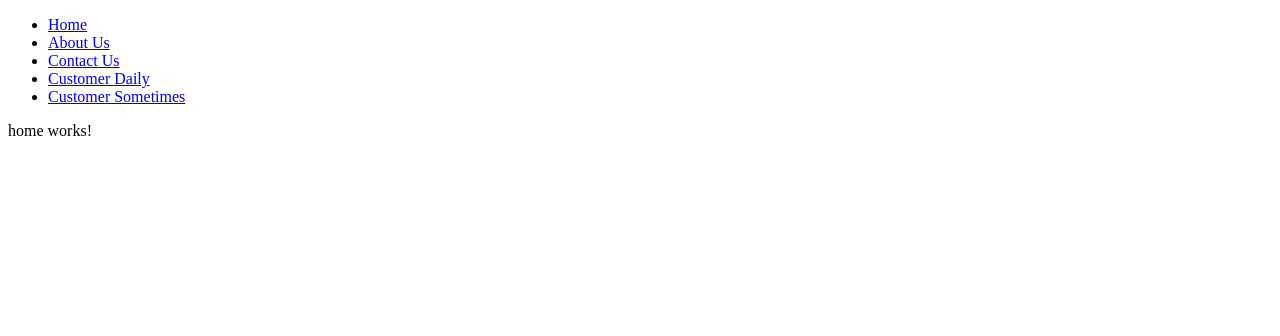
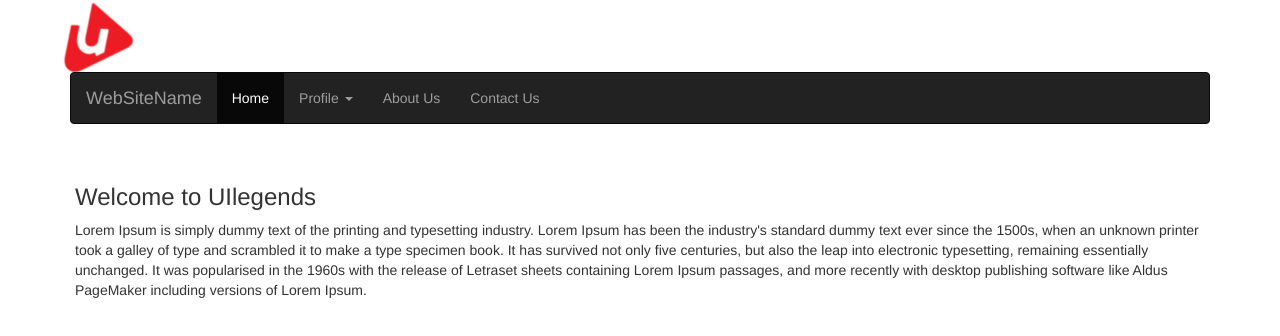
Before and after one commit to uilegends/routing, an Angular app: page /home in a window 1280 px wide. Shown: the top 336 px of the page. Built offline with nearby package versions, Linux system fonts and the light colour scheme.

Commit message:
change in app

```diff
--- a/angular.json
+++ b/angular.json
@@ -23,9 +23,14 @@
               "src/assets"
             ],
             "styles": [
-              "src/styles.css"
+              "src/styles.css",
+              "src/assets/custom.css",
+              "node_modules/bootstrap/dist/css/bootstrap.min.css"
             ],
-            "scripts": []
+            "scripts": [
+              "node_modules/jquery/dist/jquery.min.js",
+              "node_modules/bootstrap/dist/js/bootstrap.min.js"
+            ]
           },
           "configurations": {
             "production": {
--- a/package.json
+++ b/package.json
@@ -19,7 +19,9 @@
     "@angular/platform-browser": "~7.1.0",
     "@angular/platform-browser-dynamic": "~7.1.0",
     "@angular/router": "~7.1.0",
+    "bootstrap": "^3.4.1",
     "core-js": "^2.5.4",
+    "jquery": "^3.4.1",
     "rxjs": "~6.3.3",
     "tslib": "^1.9.0",
     "zone.js": "~0.8.26"
--- a/src/app/app.component.html
+++ b/src/app/app.component.html
@@ -1,8 +1,32 @@
-<ul>
-  <li><a href="#" routerLink="home">Home</a></li>
-  <li><a href="#" routerLink="about">About Us</a></li>
-  <li><a href="#" routerLink="contact">Contact Us</a></li>
-  <li><a href="#" routerLink="customer/dailyways">Customer Daily</a></li>
-  <li><a href="#" routerLink="customer/sometimes">Customer Sometimes</a></li>
-</ul>
+<header class="blog-header py-3">
+  <div class="row flex-nowrap justify-content-between align-items-center">
+    <div class="col-4 text-left">
+      <a class="blog-header-logo text-dark" href="#">
+        <img src="assets/logo1.png" width="80">
+      </a>
+    </div>
+  </div>
+</header>
+<nav class="navbar navbar-inverse">
+  <div class="container-fluid">
+    <div class="navbar-header">
+      <a class="navbar-brand" href="#">WebSiteName</a>
+    </div>
+    <ul class="nav navbar-nav">
+      <li class="active"><a href="#" routerLink="home">Home</a></li>
+      <li class="dropdown">
+        <a class="dropdown-toggle" data-toggle="dropdown" href="#">Profile
+          <span class="caret"></span></a>
+        <ul class="dropdown-menu">
+          <li><a href="#">Page 1-1</a></li>
+          <li><a href="#">Page 1-2</a></li>
+          <li><a href="#">Page 1-3</a></li>
+        </ul>
+      </li>
+      <li><a href="#" routerLink="about">About Us</a></li>
+      <li><a href="#" routerLink="contact">Contact Us</a></li>
+    </ul>
+  </div>
+</nav>
+
 <router-outlet></router-outlet>
--- a/src/app/home/home.component.html
+++ b/src/app/home/home.component.html
@@ -1,3 +1,18 @@
-<p>
-  home works!
-</p>
+<div class="row p-20 " style="padding:20px;">
+  <div class="col-6">
+    <h3>Welcome to UIlegends</h3>
+  </div>
+  <div class="col-6 p-20">
+    <p>
+      Lorem Ipsum is simply dummy text of the printing and typesetting industry. Lorem Ipsum has been the industry's
+      standard
+      dummy text ever since the 1500s, when an unknown printer took a galley of type and scrambled it to make a type
+      specimen
+      book. It has survived not only five centuries,
+      but also the leap into electronic typesetting, remaining essentially
+      unchanged. It was popularised in the 1960s with the release of Letraset sheets containing Lorem Ipsum passages,
+      and more
+      recently with desktop publishing software like Aldus PageMaker including versions of Lorem Ipsum.
+    </p>
+  </div>
+</div>
--- a/src/index.html
+++ b/src/index.html
@@ -1,14 +1,18 @@
 <!doctype html>
 <html lang="en">
+
 <head>
   <meta charset="utf-8">
   <title>Userdashboard</title>
   <base href="/">
-
   <meta name="viewport" content="width=device-width, initial-scale=1">
   <link rel="icon" type="image/x-icon" href="favicon.ico">
 </head>
+
 <body>
-  <app-root></app-root>
+  <div class="container">
+    <app-root></app-root>
+  </div>
 </body>
+
 </html>
```
Also changed, not shown: src/assets/custom.css (added), src/assets/logo1.png (added), 1 other file (tests, documents, lock files or other folders).
